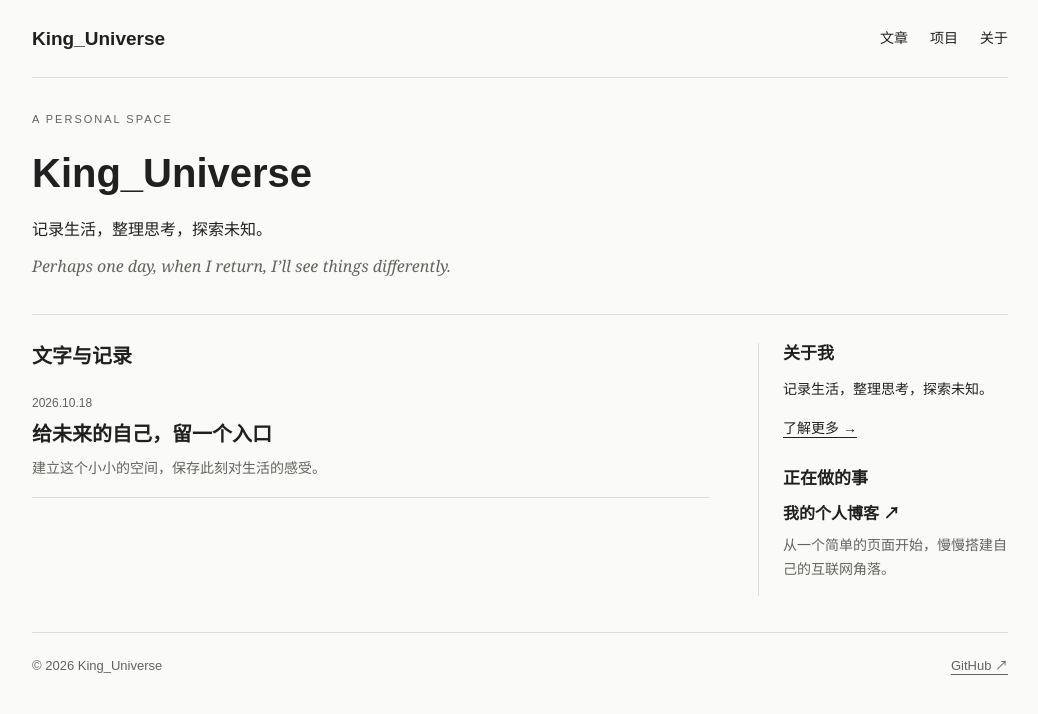
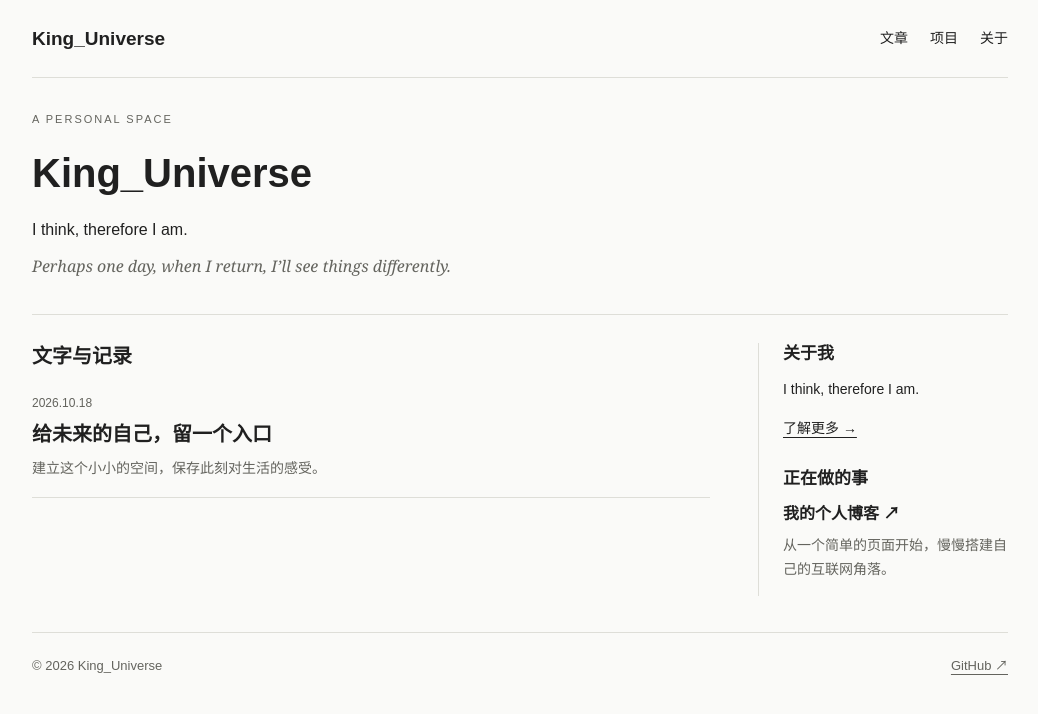
Before and after one commit to kinguniverse527/King_Universe.github.io, a Jekyll site: the page built from index.html, in a window 1280 px wide. Shown: the top 714 px of the page, without its empty margins (120-1158 px from the left). Built offline with Jekyll 4.4.1, drawn with Linux system fonts in a browser that asks for light colours.

Commit message:
Update profile.yml

```diff
--- a/_data/profile.yml
+++ b/_data/profile.yml
@@ -1,5 +1,5 @@
 name: King_Universe
-intro: 记录生活，整理思考，探索未知。
+intro: I think, therefore I am.
 quote: "Perhaps one day, when I return, I’ll see things differently."
 github_url: https://github.com/kinguniverse527
 projects:
```
